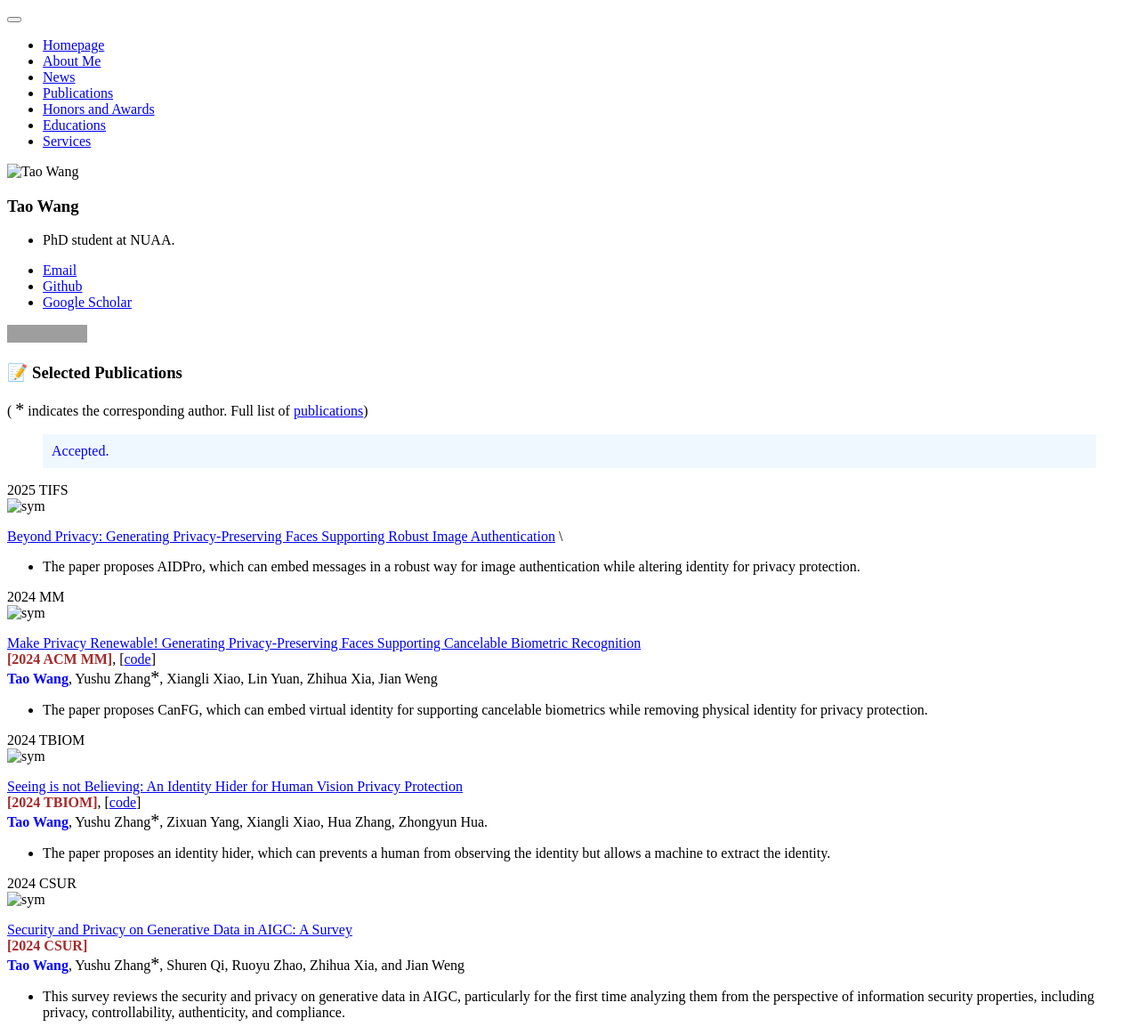
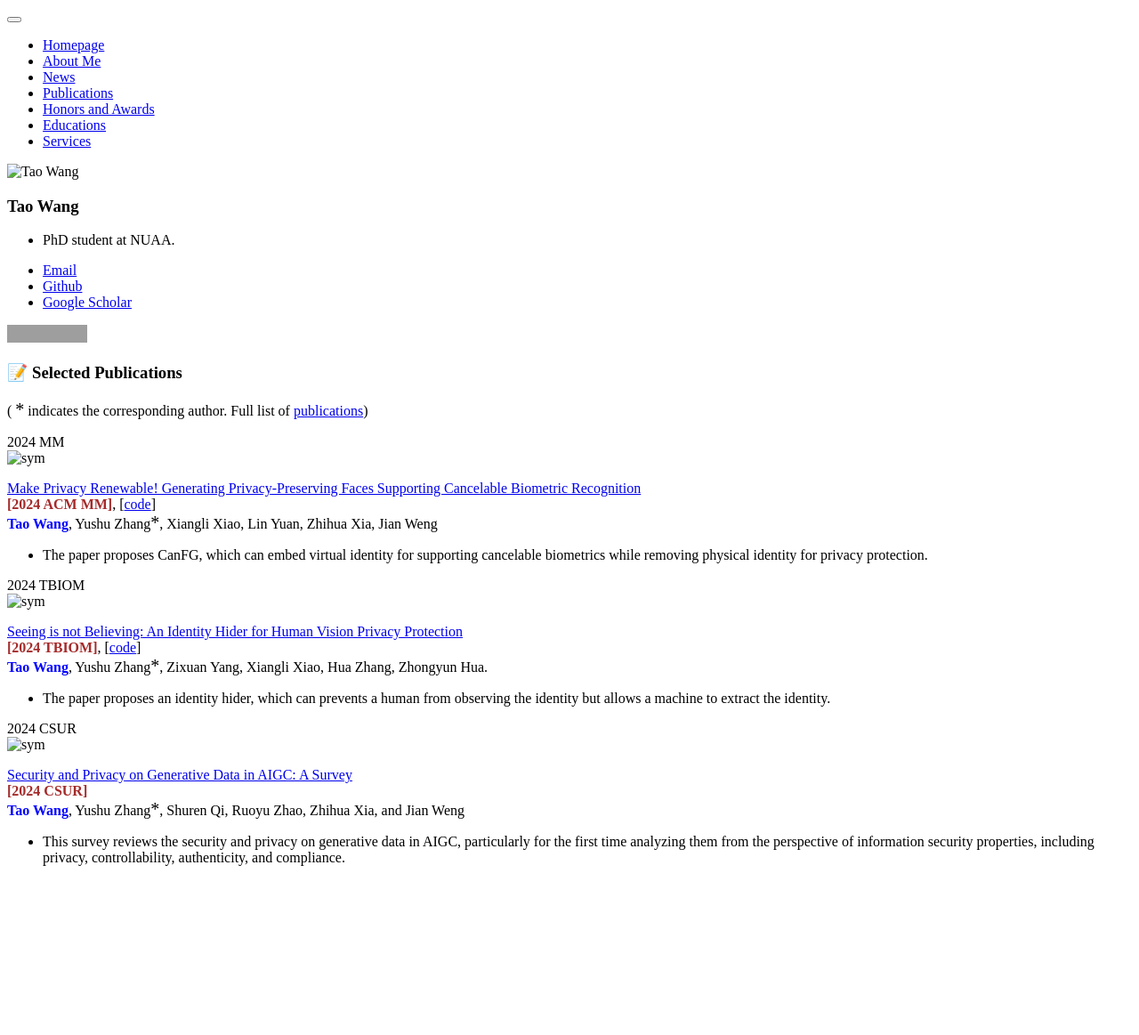
Before and after one commit to xukun12138/xukun12138.github.io, a Jekyll site: the page built from _pages/includes/pubs.md, in a window 1280 px wide. Shown: the whole page at 89% size. Built offline with Jekyll 4.4.1, drawn with Linux system fonts in a browser that asks for light colours; our own code applies the rules of GitHub Pages for plain Markdown files; after the commit the page ends 989 px from its top, so only the background shows below that; grey boxes are pictures that could not be loaded.

Commit message:
Update pubs.md

```diff
--- a/_pages/includes/pubs.md
+++ b/_pages/includes/pubs.md
@@ -80,21 +80,6 @@ datasets, existing evaluations thus tell us nothing about membership leakage of
 
 <!-- Accepted -->
 
-
-<blockquote style="font-size: 1em; color: blue; background-color: #f0f8ff; padding: 10px;">
-Accepted.
-</blockquote>
-
-<div class='paper-box'><div class='paper-box-image'><div><div class="badge">  2025 TIFS  </div><img src='images/2025TIFS.png' alt="sym" width="100%"></div></div>
-<div class='paper-box-text' markdown="1">
-
-[Beyond Privacy: Generating Privacy-Preserving Faces Supporting Robust Image Authentication](https://ieeexplore.ieee.org/document/10884889) \\
-
-
-- The paper proposes AIDPro, which can embed  messages in a robust way for image authentication  while  altering identity for privacy protection.
-
-</div>
-</div>
 
 
 
```
